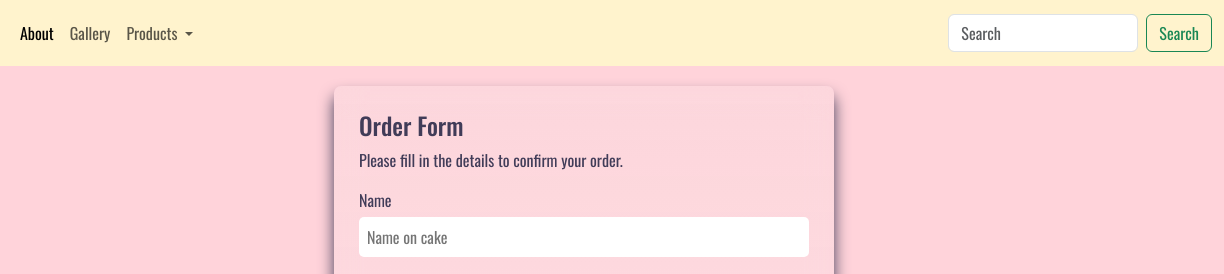
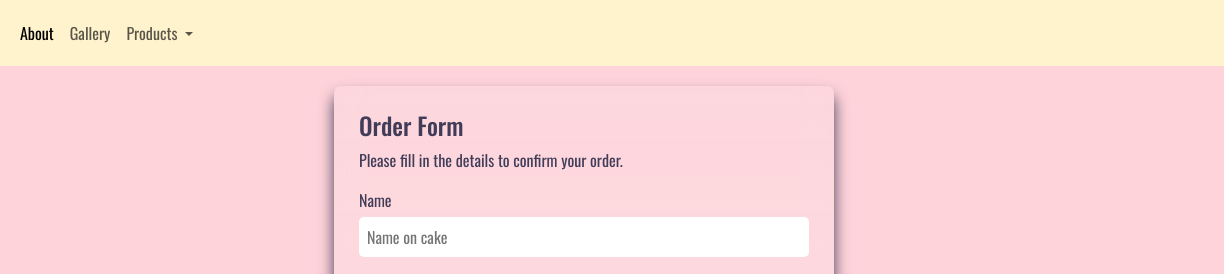
Before and after one commit to Engreyxien/mini-project-1, a plain HTML site: page booknowbc.html in a window 1280 px wide. Shown: the top 274 px of the page, 56-1280 px from the left. Drawn offline with nearby package versions, Linux system fonts and the light colour scheme.

Commit message:
commit-all

```diff
--- a/booknowbc.html
+++ b/booknowbc.html
@@ -483,17 +483,6 @@ footer .top .logo-details:hover{
                 <a class="nav-link disabled" aria-disabled="true"></a>
               </li>
             </ul>
-            <form class="d-flex" role="search">
-              <input
-                class="form-control me-2"
-                type="search"
-                placeholder="Search"
-                aria-label="Search"
-              />
-              <button class="btn btn-outline-success" type="submit">
-                Search
-              </button>
-            </form>
           </div>
         </div>
       </nav>
```
Also changed, not shown: booknowcc.html (+0 -11 lines), booknowso.html (+0 -11 lines), booknowwc.html (+0 -11 lines).
